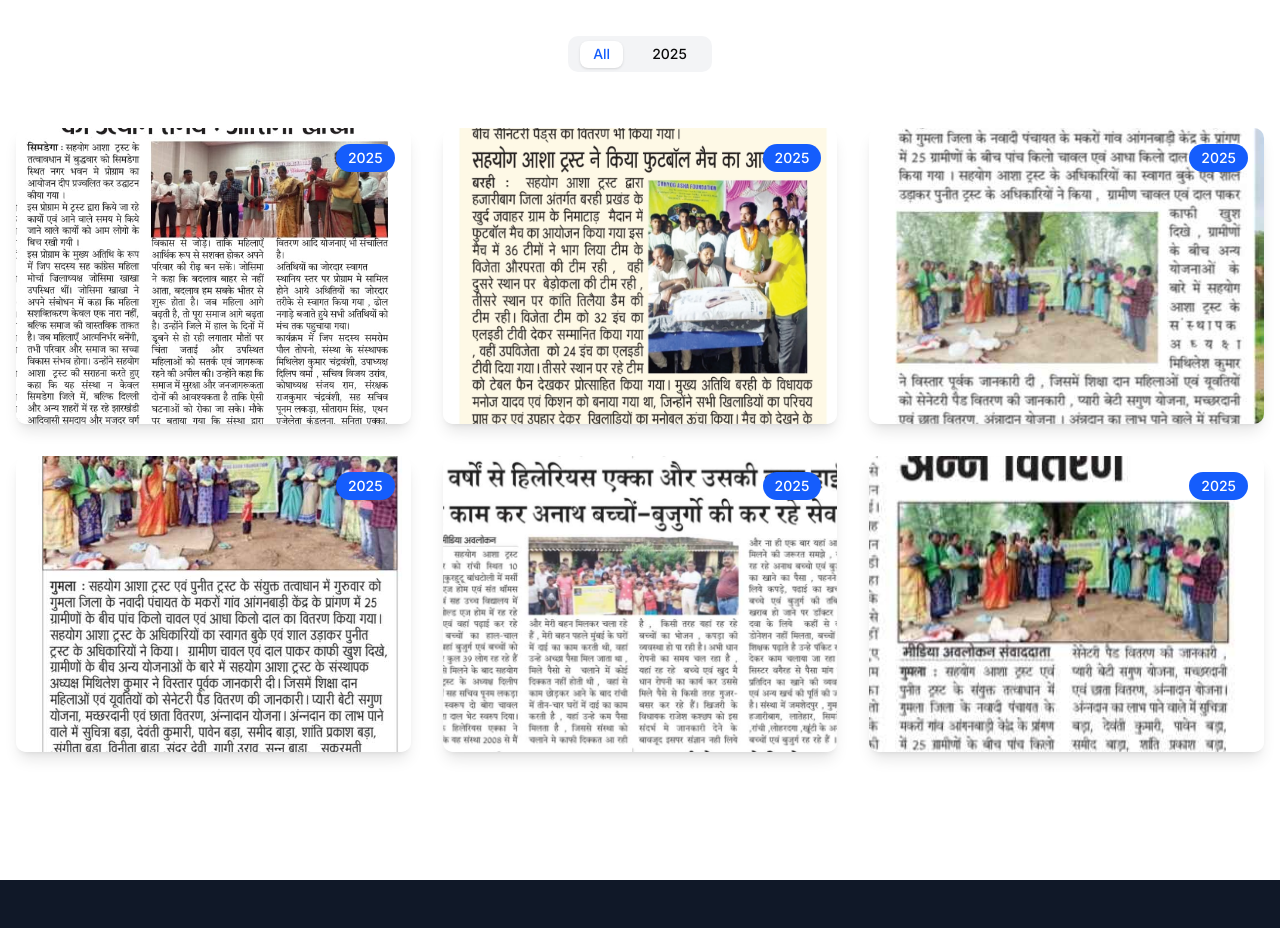
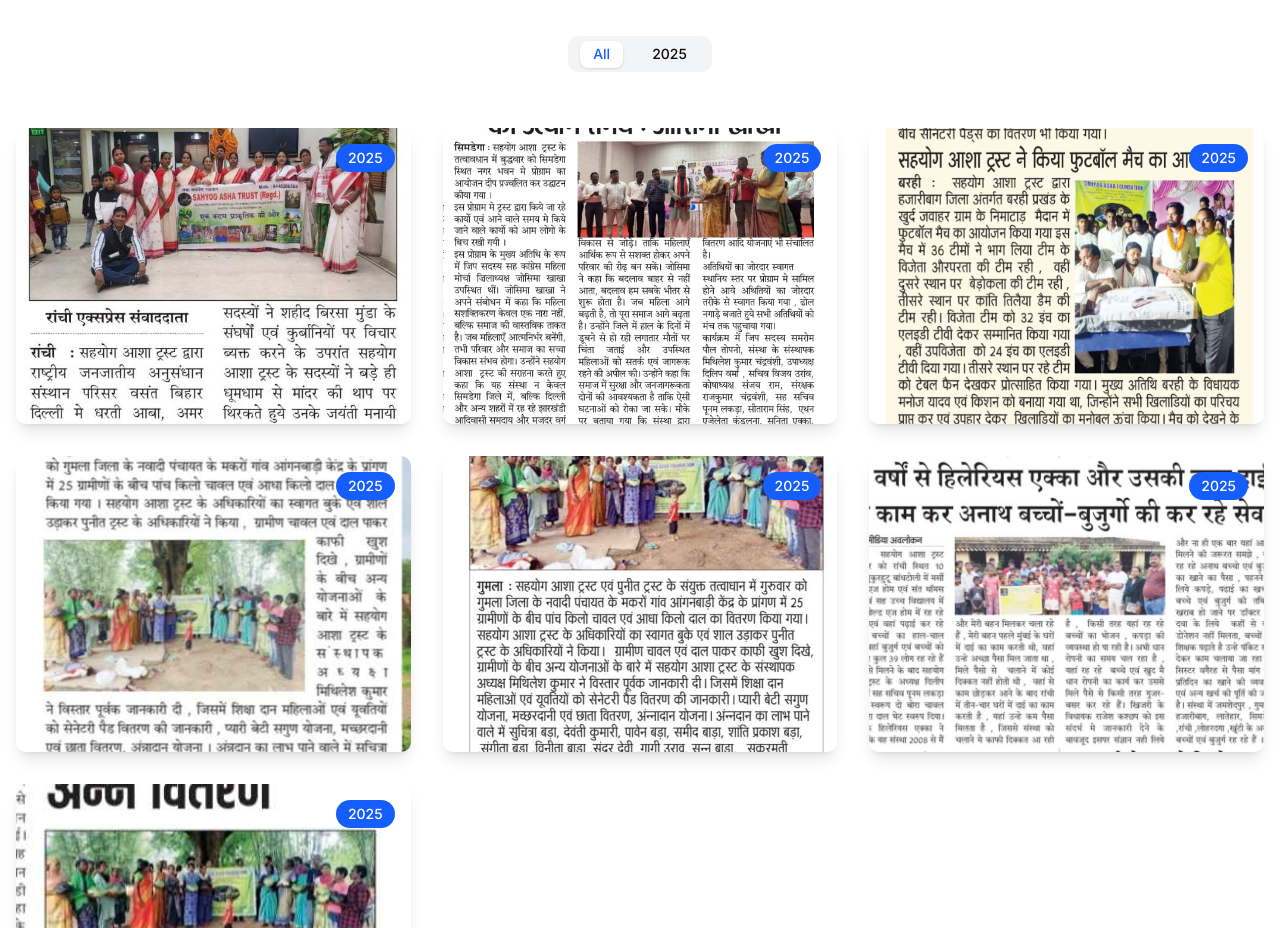
Before and after one commit to vishal9934/sahyog-asha-trust, a Next.js app: page /media in a window 1280 px wide. Shown: the part 780-1708 px from the top of the page. Built offline with nearby package versions, Linux system fonts and the light colour scheme.

Commit message:
birsa munda update

```diff
--- a/src/app/media/page.tsx
+++ b/src/app/media/page.tsx
@@ -55,6 +55,11 @@ const mediaData: { all: Array<{ id: number; image: string; year: string }> } = {
     {
       id: 6,
       image: "/images/meeting.jpg",
+      year: "2025",
+    },
+    {
+      id: 7,
+      image: "/images/birsajayanti.jpg",
       year: "2025",
     },
   ],
```
Also changed, not shown: public/images/birsajayanti.jpg (added).
